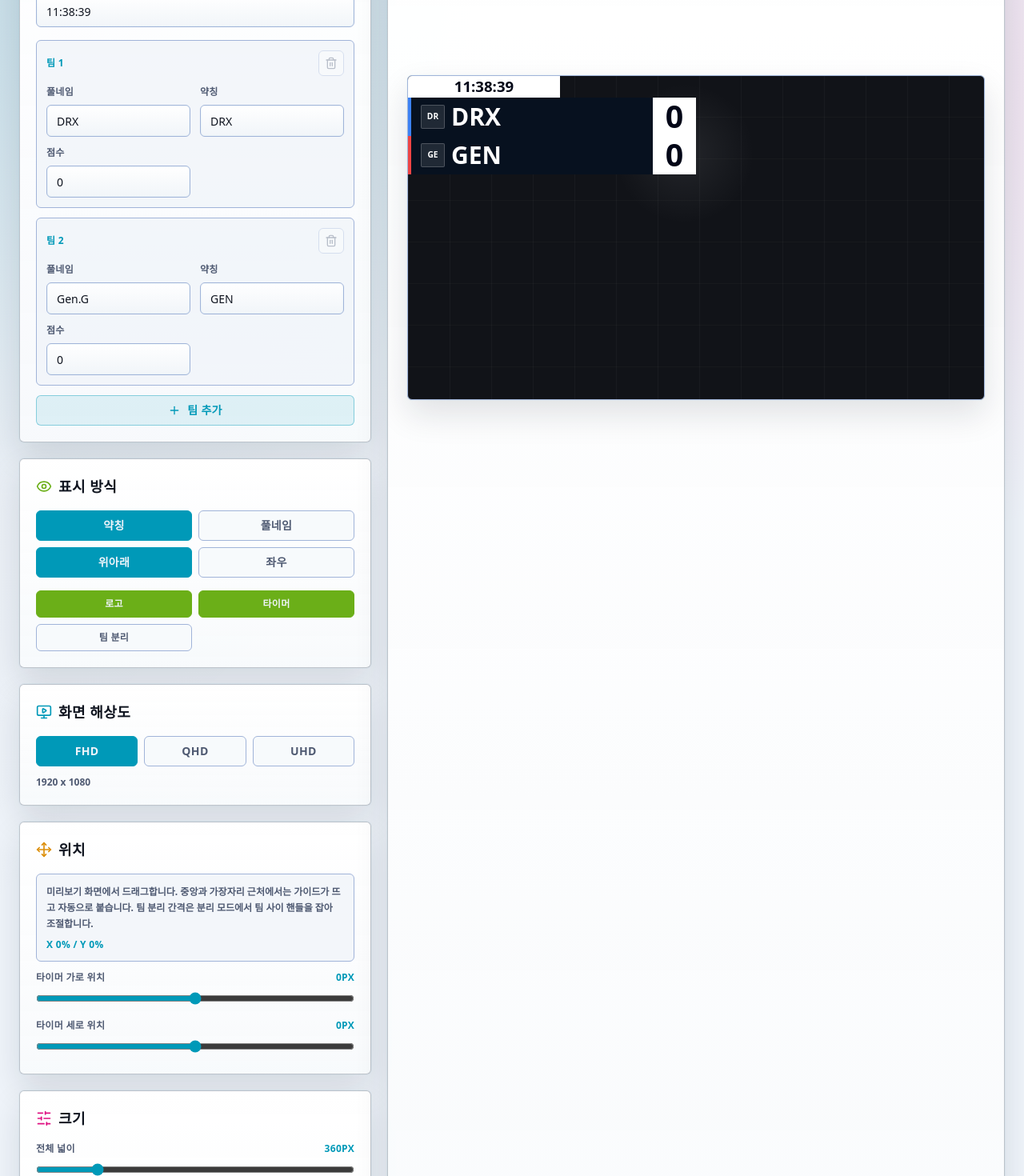
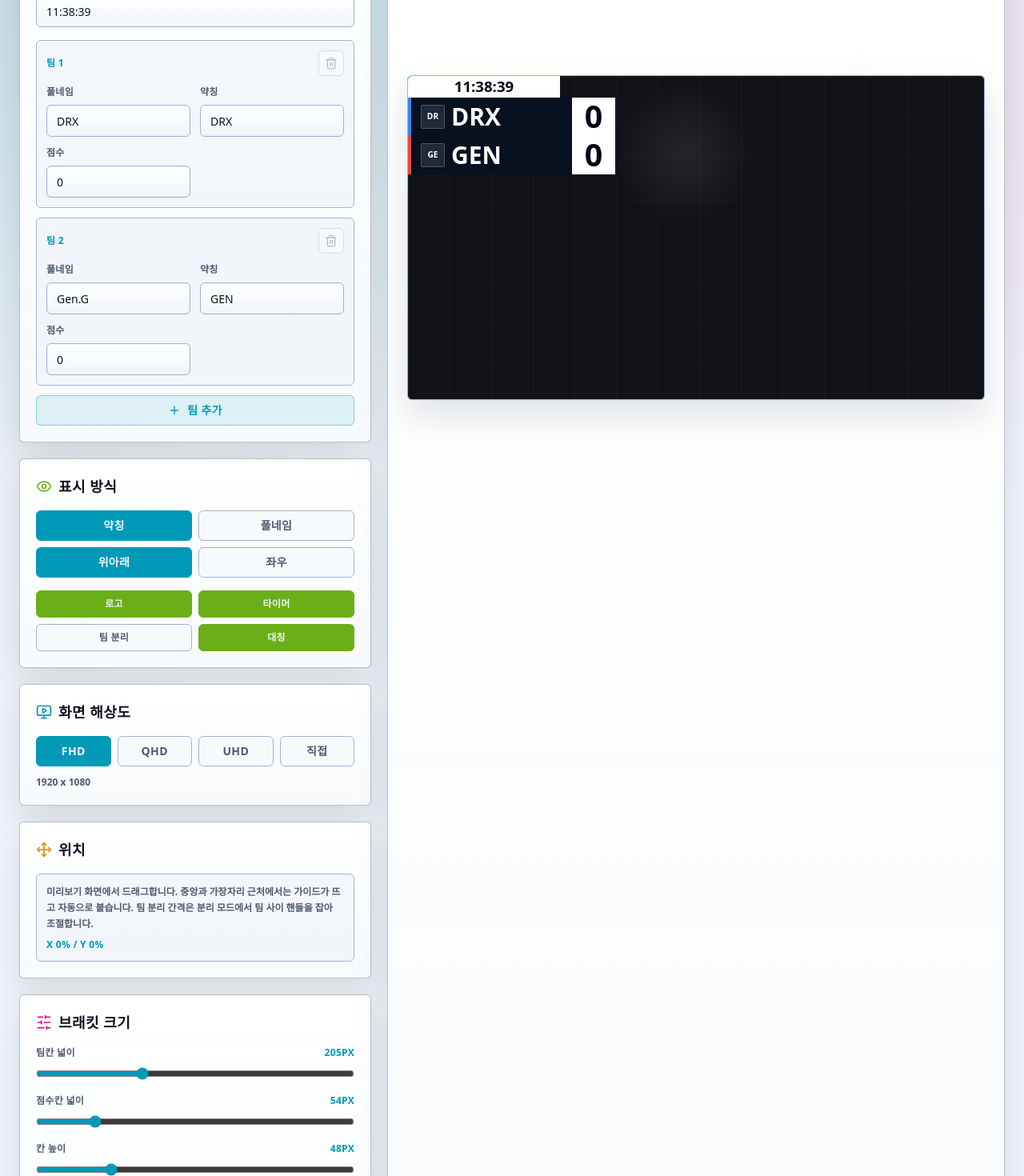
Before and after one commit to Byeolsae/Bracket-Arena, a Next.js app: page /scoreboard in a window 1280 px wide. Shown: the part 320-1790 px from the top of the page at 80% size. Built offline with nearby package versions, Linux system fonts and the light colour scheme.

Commit message:
Refine scoreboard sizing and split brackets

```diff
--- a/src/app/scoreboard/page.tsx
+++ b/src/app/scoreboard/page.tsx
@@ -6,7 +6,7 @@ import { Eye, MonitorPlay, Move, Plus, Settings2, SlidersHorizontal, Trash2 } fr
 
 type NameMode = "short" | "full";
 type Direction = "horizontal" | "vertical";
-type ScreenResolution = "fhd" | "qhd" | "uhd";
+type ScreenResolution = "fhd" | "qhd" | "uhd" | "custom";
 type DragGuides = {
   verticalCenter: boolean;
   horizontalCenter: boolean;
@@ -31,13 +31,12 @@ type ScoreboardState = {
 type OverlaySettings = {
   x: number;
   y: number;
-  width: number;
+  customWidth: number;
+  customHeight: number;
   teamWidth: number;
   scoreWidth: number;
   rowHeight: number;
   timerWidth: number;
-  timerX: number;
-  timerY: number;
   logoSize: number;
   fontSize: number;
   nameMode: NameMode;
@@ -45,6 +44,7 @@ type OverlaySettings = {
   resolution: ScreenResolution;
   splitTeams: boolean;
   teamGap: number;
+  symmetricBrackets: boolean;
   showLogo: boolean;
   showTimer: boolean;
   opacity: number;
@@ -61,13 +61,12 @@ const defaultScoreboard: ScoreboardState = {
 const defaultSettings: OverlaySettings = {
   x: 0,
   y: 0,
-  width: 360,
+  customWidth: 1920,
+  customHeight: 1080,
   teamWidth: 205,
   scoreWidth: 54,
   rowHeight: 48,
   timerWidth: 190,
-  timerX: 0,
-  timerY: 0,
   logoSize: 30,
   fontSize: 30,
   nameMode: "short",
@@ -75,6 +74,7 @@ const defaultSettings: OverlaySettings = {
   resolution: "fhd",
   splitTeams: false,
   teamGap: 0,
+  symmetricBrackets: true,
   showLogo: true,
   showTimer: true,
   opacity: 100
@@ -83,7 +83,8 @@ const defaultSettings: OverlaySettings = {
 const resolutionOptions: Record<ScreenResolution, { label: string; width: number; height: number }> = {
   fhd: { label: "FHD", width: 1920, height: 1080 },
   qhd: { label: "QHD", width: 2560, height: 1440 },
-  uhd: { label: "UHD", width: 3840, height: 2160 }
+  uhd: { label: "UHD", width: 3840, height: 2160 },
+  custom: { label: "직접", width: 1920, height: 1080 }
 };
 
 const snapDistance = 10;
@@ -95,6 +96,17 @@ const hiddenDragGuides: DragGuides = {
   topEdge: false,
   bottomEdge: false
 };
+
+function getScreenSize(settings: OverlaySettings) {
+  if (settings.resolution === "custom") {
+    return {
+      width: settings.customWidth,
+      height: settings.customHeight
+    };
+  }
+
+  return resolutionOptions[settings.resolution];
+}
 
 export default function ScoreboardPage() {
   const [scoreboard, setScoreboard] = useState<ScoreboardState>(defaultScoreboard);
@@ -204,70 +216,6 @@ export default function ScoreboardPage() {
       window.removeEventListener("pointermove", handlePointerMove);
       window.removeEventListener("pointerup", handlePointerUp);
       setDragGuides(hiddenDragGuides);
-    };
-
-    window.addEventListener("pointermove", handlePointerMove);
-    window.addEventListener("pointerup", handlePointerUp);
-  };
-
-  const handleTimerDragStart = (event: ReactPointerEvent<HTMLDivElement>) => {
-    if (event.button !== 0) return;
-
-    const overlayElement = event.currentTarget.parentElement;
-    const bodyElement = overlayElement?.querySelector<HTMLElement>("[data-scoreboard-body]");
-    if (!overlayElement) return;
-
-    const overlayRect = overlayElement.getBoundingClientRect();
-    const timerRect = event.currentTarget.getBoundingClientRect();
-    const bodyRect = bodyElement?.getBoundingClientRect();
-    const startX = settings.timerX;
-    const startY = settings.timerY;
-    const startPointerX = event.clientX;
-    const startPointerY = event.clientY;
-
-    event.preventDefault();
-    event.stopPropagation();
-
-    const handlePointerMove = (moveEvent: PointerEvent) => {
-      const timerWidth = timerRect.width;
-      const timerHeight = timerRect.height;
-      const maxX = overlayRect.width - timerWidth;
-      let nextX = startX + moveEvent.clientX - startPointerX;
-      let nextY = startY + moveEvent.clientY - startPointerY;
-
-      if (Math.abs(nextX) <= snapDistance) {
-        nextX = 0;
-      } else if (Math.abs(nextX - maxX / 2) <= snapDistance) {
-        nextX = maxX / 2;
-      } else if (Math.abs(nextX - maxX) <= snapDistance) {
-        nextX = maxX;
-      }
-
-      if (bodyRect) {
-        const bodyTop = bodyRect.top - overlayRect.top;
-        const bodyBottom = bodyRect.bottom - overlayRect.top;
-
-        if (Math.abs(nextY - bodyTop) <= snapDistance) {
-          nextY = bodyTop;
-        } else if (Math.abs(nextY - (bodyTop - timerHeight)) <= snapDistance) {
-          nextY = bodyTop - timerHeight;
-        } else if (Math.abs(nextY - bodyBottom) <= snapDistance) {
-          nextY = bodyBottom;
-        }
-      } else if (Math.abs(nextY) <= snapDistance) {
-        nextY = 0;
-      }
-
-      setSettings((current) => ({
-        ...current,
-        timerX: Math.round(nextX),
-        timerY: Math.round(nextY)
-      }));
-    };
-
-    const handlePointerUp = () => {
-      window.removeEventListener("pointermove", handlePointerMove);
-      window.removeEventListener("pointerup", handlePointerUp);
     };
 
     window.addEventListener("pointermove", handlePointerMove);
@@ -413,6 +361,9 @@ export default function ScoreboardPage() {
               <CheckButton active={settings.splitTeams} onClick={() => updateSetting("splitTeams", !settings.splitTeams)}>
                 팀 분리
               </CheckButton>
+              <CheckButton active={settings.symmetricBrackets} onClick={() => updateSetting("symmetricBrackets", !settings.symmetricBrackets)}>
+                대칭
+              </CheckButton>
             </div>
           </div>
 
@@ -421,7 +372,7 @@ export default function ScoreboardPage() {
               <MonitorPlay className="h-5 w-5 text-cyan" aria-hidden="true" />
               <h2 className="text-lg font-black uppercase tracking-wide text-ink">화면 해상도</h2>
             </div>
-            <div className="grid grid-cols-3 gap-2">
+            <div className="grid grid-cols-4 gap-2">
               {(Object.keys(resolutionOptions) as ScreenResolution[]).map((resolution) => (
                 <ToggleButton
                   key={resolution}
@@ -432,8 +383,22 @@ export default function ScoreboardPage() {
                 </ToggleButton>
               ))}
             </div>
+            {settings.resolution === "custom" ? (
+              <div className="mt-3 grid grid-cols-2 gap-3">
+                <NumberField
+                  label="가로 해상도"
+                  value={settings.customWidth}
+                  onChange={(value) => updateSetting("customWidth", Math.max(320, value))}
+                />
+                <NumberField
+                  label="세로 해상도"
+                  value={settings.customHeight}
+                  onChange={(value) => updateSetting("customHeight", Math.max(180, value))}
+                />
+              </div>
+            ) : null}
             <p className="mt-3 text-xs font-bold text-muted">
-              {resolutionOptions[settings.resolution].width} x {resolutionOptions[settings.resolution].height}
+              {getScreenSize(settings).width} x {getScreenSize(settings).height}
             </p>
           </div>
 
@@ -452,25 +417,31 @@ export default function ScoreboardPage() {
                   X {settings.x}% / Y {settings.y}%
                 </p>
               </div>
-              <RangeField label="타이머 가로 위치" value={settings.timerX} min={-400} max={400} onChange={(value) => updateSetting("timerX", value)} suffix="px" />
-              <RangeField label="타이머 세로 위치" value={settings.timerY} min={-160} max={160} onChange={(value) => updateSetting("timerY", value)} suffix="px" />
             </div>
           </div>
 
           <div className="arena-card p-5">
             <div className="mb-4 flex items-center gap-2">
               <SlidersHorizontal className="h-5 w-5 text-magenta" aria-hidden="true" />
-              <h2 className="text-lg font-black uppercase tracking-wide text-ink">크기</h2>
+              <h2 className="text-lg font-black uppercase tracking-wide text-ink">브래킷 크기</h2>
             </div>
             <div className="grid gap-3">
-              <RangeField label="전체 넓이" value={settings.width} min={220} max={1000} onChange={(value) => updateSetting("width", value)} suffix="px" />
               <RangeField label="팀칸 넓이" value={settings.teamWidth} min={100} max={420} onChange={(value) => updateSetting("teamWidth", value)} suffix="px" />
               <RangeField label="점수칸 넓이" value={settings.scoreWidth} min={34} max={150} onChange={(value) => updateSetting("scoreWidth", value)} suffix="px" />
               <RangeField label="칸 높이" value={settings.rowHeight} min={30} max={110} onChange={(value) => updateSetting("rowHeight", value)} suffix="px" />
-              <RangeField label="타이머 넓이" value={settings.timerWidth} min={90} max={360} onChange={(value) => updateSetting("timerWidth", value)} suffix="px" />
               <RangeField label="로고 크기" value={settings.logoSize} min={0} max={80} onChange={(value) => updateSetting("logoSize", value)} suffix="px" />
               <RangeField label="팀명 글자" value={settings.fontSize} min={14} max={64} onChange={(value) => updateSetting("fontSize", value)} suffix="px" />
               <RangeField label="불투명도" value={settings.opacity} min={20} max={100} onChange={(value) => updateSetting("opacity", value)} suffix="%" />
+            </div>
+          </div>
+
+          <div className="arena-card p-5">
+            <div className="mb-4 flex items-center gap-2">
+              <SlidersHorizontal className="h-5 w-5 text-cyan" aria-hidden="true" />
+              <h2 className="text-lg font-black uppercase tracking-wide text-ink">타이머 크기</h2>
+            </div>
+            <div className="grid gap-3">
+              <RangeField label="타이머 넓이" value={settings.timerWidth} min={90} max={360} onChange={(value) => updateSetting("timerWidth", value)} suffix="px" />
             </div>
           </div>
         </aside>
@@ -491,7 +462,7 @@ export default function ScoreboardPage() {
               ref={previewRef}
               className="relative w-full max-w-6xl overflow-hidden rounded-md border border-line bg-[#111318] shadow-panel"
               style={{
-                aspectRatio: `${resolutionOptions[settings.resolution].width} / ${resolutionOptions[settings.resolution].height}`
+                aspectRatio: `${getScreenSize(settings).width} / ${getScreenSize(settings).height}`
               }}
             >
               <div className="absolute inset-0 bg-[linear-gradient(90deg,rgba(255,255,255,0.035)_1px,transparent_1px),linear-gradient(0deg,rgba(255,255,255,0.025)_1px,transparent_1px)] bg-[size:52px_52px]" />
@@ -501,7 +472,6 @@ export default function ScoreboardPage() {
                 scoreboard={scoreboard}
                 settings={settings}
                 onPointerDown={handleScoreboardDragStart}
-                onTimerPointerDown={handleTimerDragStart}
                 onTeamGapPointerDown={handleTeamGapDragStart}
               />
             </div>
@@ -516,24 +486,21 @@ function CustomScoreboardOverlay({
   scoreboard,
   settings,
   onPointerDown,
-  onTimerPointerDown,
   onTeamGapPointerDown
 }: {
   scoreboard: ScoreboardState;
   settings: OverlaySettings;
   onPointerDown: (event: ReactPointerEvent<HTMLDivElement>) => void;
-  onTimerPointerDown: (event: ReactPointerEvent<HTMLDivElement>) => void;
   onTeamGapPointerDown: (direction: Direction, event: ReactPointerEvent<HTMLDivElement>) => void;
 }) {
   const overlayStyle: CSSProperties = {
     left: `${settings.x}%`,
     top: `${settings.y}%`,
-    width: settings.width,
     opacity: settings.opacity / 100
   };
   const availableTeamWidth =
     settings.direction === "vertical"
-      ? Math.max(80, settings.width - settings.scoreWidth)
+      ? settings.teamWidth
       : settings.teamWidth;
 
   return (
@@ -545,13 +512,8 @@ function CustomScoreboardOverlay({
     >
       {settings.showTimer ? (
         <div
-          className="cursor-move bg-white text-slate-950"
-          onPointerDown={onTimerPointerDown}
-          style={{
-            width: settings.timerWidth,
-            transform: `translate(${settings.timerX}px, ${settings.timerY}px)`
-          }}
-          title="타이머 드래그"
+          className="bg-white text-slate-950"
+          style={{ width: settings.timerWidth }}
         >
           <div className="px-2 py-1 text-center font-black tabular-nums leading-none" style={{ fontSize: Math.max(12, settings.fontSize * 0.62) }}>
             {scoreboard.timer}
@@ -561,26 +523,62 @@ function CustomScoreboardOverlay({
 
       <div data-scoreboard-body>
         {settings.direction === "horizontal" ? (
-          <div className="grid" style={{ rowGap: settings.splitTeams ? Math.max(0, settings.teamGap * 0.4) : 0 }}>
+          settings.splitTeams ? (
+            <div className="grid" style={{ rowGap: Math.max(0, settings.teamGap * 0.4) }}>
+              {chunkTeams(scoreboard.teams, 2).map((teamPair) => (
+                <div key={teamPair.map((team) => team.id).join("-")} className="flex items-stretch">
+                  <div
+                    className="grid"
+                    style={{
+                      gridTemplateColumns: settings.symmetricBrackets
+                        ? `${settings.scoreWidth}px ${availableTeamWidth}px`
+                        : `${availableTeamWidth}px ${settings.scoreWidth}px`
+                    }}
+                  >
+                    <TeamCell
+                      team={teamPair[0]}
+                      side="left"
+                      scoreFirst={settings.symmetricBrackets}
+                      settings={settings}
+                    />
+                  </div>
+                  {teamPair[1] ? (
+                    <>
+                      <TeamGapHandle
+                        direction="horizontal"
+                        value={settings.teamGap}
+                        onPointerDown={onTeamGapPointerDown}
+                      />
+                      <div
+                        className="grid"
+                        style={{ gridTemplateColumns: `${availableTeamWidth}px ${settings.scoreWidth}px` }}
+                      >
+                        <TeamCell team={teamPair[1]} side="right" settings={settings} />
+                      </div>
+                    </>
+                  ) : null}
+                </div>
+              ))}
+            </div>
+          ) : (
+            <div className="grid">
               {chunkTeams(scoreboard.teams, 2).map((teamPair, pairIndex) => (
                 <div
                   key={teamPair.map((team) => team.id).join("-")}
                   className="grid"
                   style={{
-                  gridTemplateColumns: settings.splitTeams
-                    ? `${settings.scoreWidth}px ${availableTeamWidth}px ${Math.max(12, settings.teamGap)}px ${availableTeamWidth}px ${settings.scoreWidth}px`
-                    : `${settings.scoreWidth}px ${availableTeamWidth}px ${availableTeamWidth}px ${settings.scoreWidth}px`,
-                  marginTop: pairIndex > 0 && !settings.splitTeams ? -1 : 0
+                    gridTemplateColumns: settings.symmetricBrackets
+                      ? `${settings.scoreWidth}px ${availableTeamWidth}px ${availableTeamWidth}px ${settings.scoreWidth}px`
+                      : `${availableTeamWidth}px ${settings.scoreWidth}px ${availableTeamWidth}px ${settings.scoreWidth}px`,
+                    marginTop: pairIndex > 0 ? -1 : 0
                   }}
                 >
-                <TeamCell team={teamPair[0]} side="left" scoreFirst settings={settings} />
-                {settings.splitTeams ? (
-                  <TeamGapHandle
-                    direction="horizontal"
-                    value={settings.teamGap}
-                    onPointerDown={onTeamGapPointerDown}
+                  <TeamCell
+                    team={teamPair[0]}
+                    side="left"
+                    scoreFirst={settings.symmetricBrackets}
+                    settings={settings}
                   />
-                ) : null}
                   {teamPair[1] ? (
                     <TeamCell team={teamPair[1]} side="right" settings={settings} />
                   ) : (
@@ -592,19 +590,23 @@ function CustomScoreboardOverlay({
                 </div>
               ))}
             </div>
+          )
         ) : (
+          settings.splitTeams ? (
+            <div className="grid">
+              {scoreboard.teams.map((team, index) => (
+                <Fragment key={team.id}>
                   <div
                     className="grid"
                     style={{ gridTemplateColumns: `${availableTeamWidth}px ${settings.scoreWidth}px` }}
                   >
-            {scoreboard.teams.map((team, index) => (
-              <Fragment key={team.id}>
                     <TeamCell
                       team={team}
                       side={index === 0 ? "left" : "right"}
                       settings={settings}
                     />
-                {settings.splitTeams && index < scoreboard.teams.length - 1 ? (
+                  </div>
+                  {index < scoreboard.teams.length - 1 ? (
                     <TeamGapHandle
                       direction="vertical"
                       value={settings.teamGap}
@@ -614,6 +616,21 @@ function CustomScoreboardOverlay({
                 </Fragment>
               ))}
             </div>
+          ) : (
+            <div
+              className="grid"
+              style={{ gridTemplateColumns: `${availableTeamWidth}px ${settings.scoreWidth}px` }}
+            >
+              {scoreboard.teams.map((team, index) => (
+                <TeamCell
+                  key={team.id}
+                  team={team}
+                  side={index === 0 ? "left" : "right"}
+                  settings={settings}
+                />
+              ))}
+            </div>
+          )
         )}
       </div>
     </div>
@@ -710,7 +727,7 @@ function TeamCell({
   scoreFirst?: boolean;
   settings: OverlaySettings;
 }) {
-  const mirrored = settings.direction === "horizontal" && side === "right";
+  const mirrored = settings.direction === "horizontal" && settings.symmetricBrackets && side === "right";
   const label = settings.nameMode === "short" ? team.shortName : team.name;
   const scoreCell = (
     <ScoreCell
```
Lines whose indentation alone changed are shown as unchanged.
